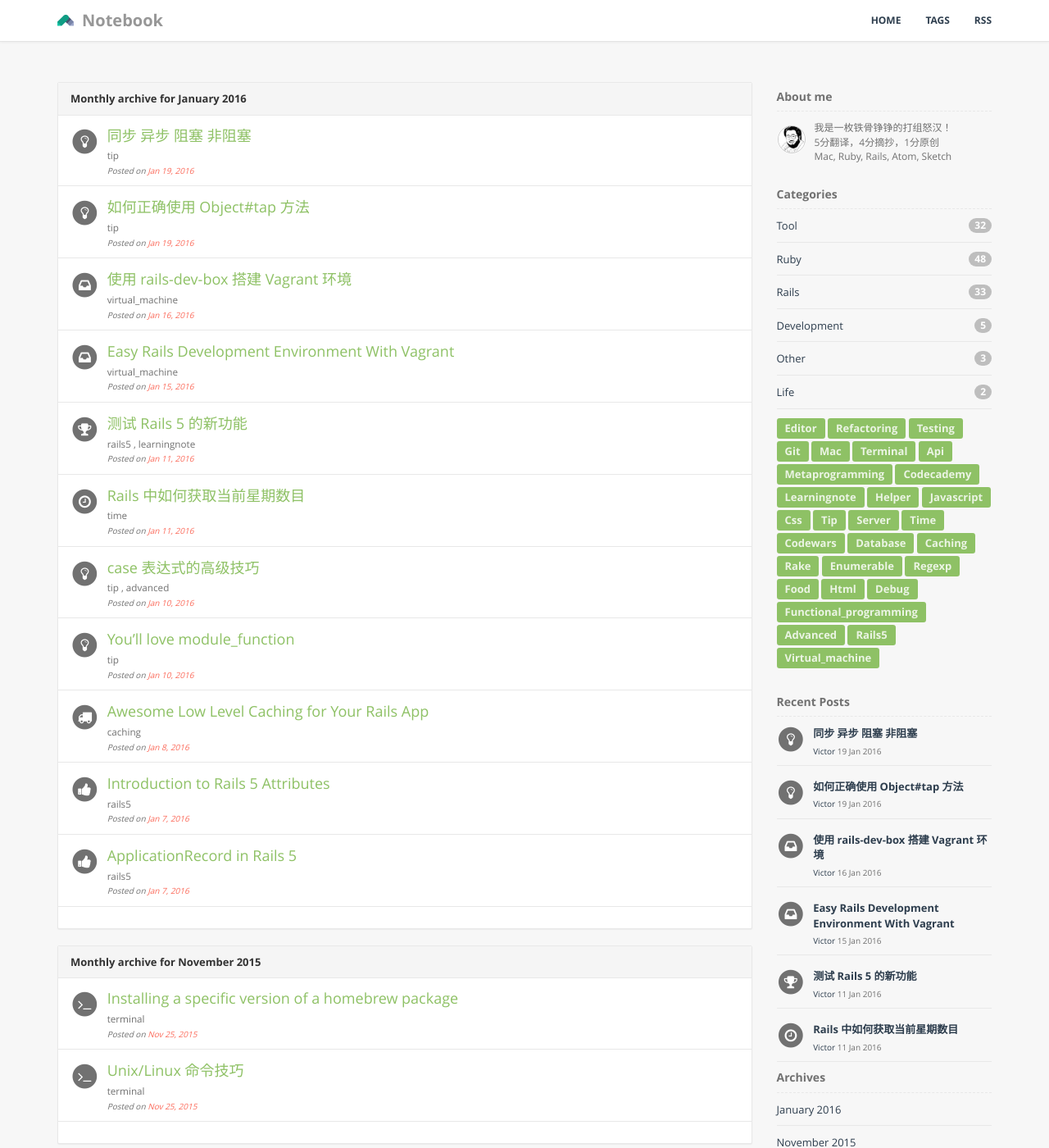
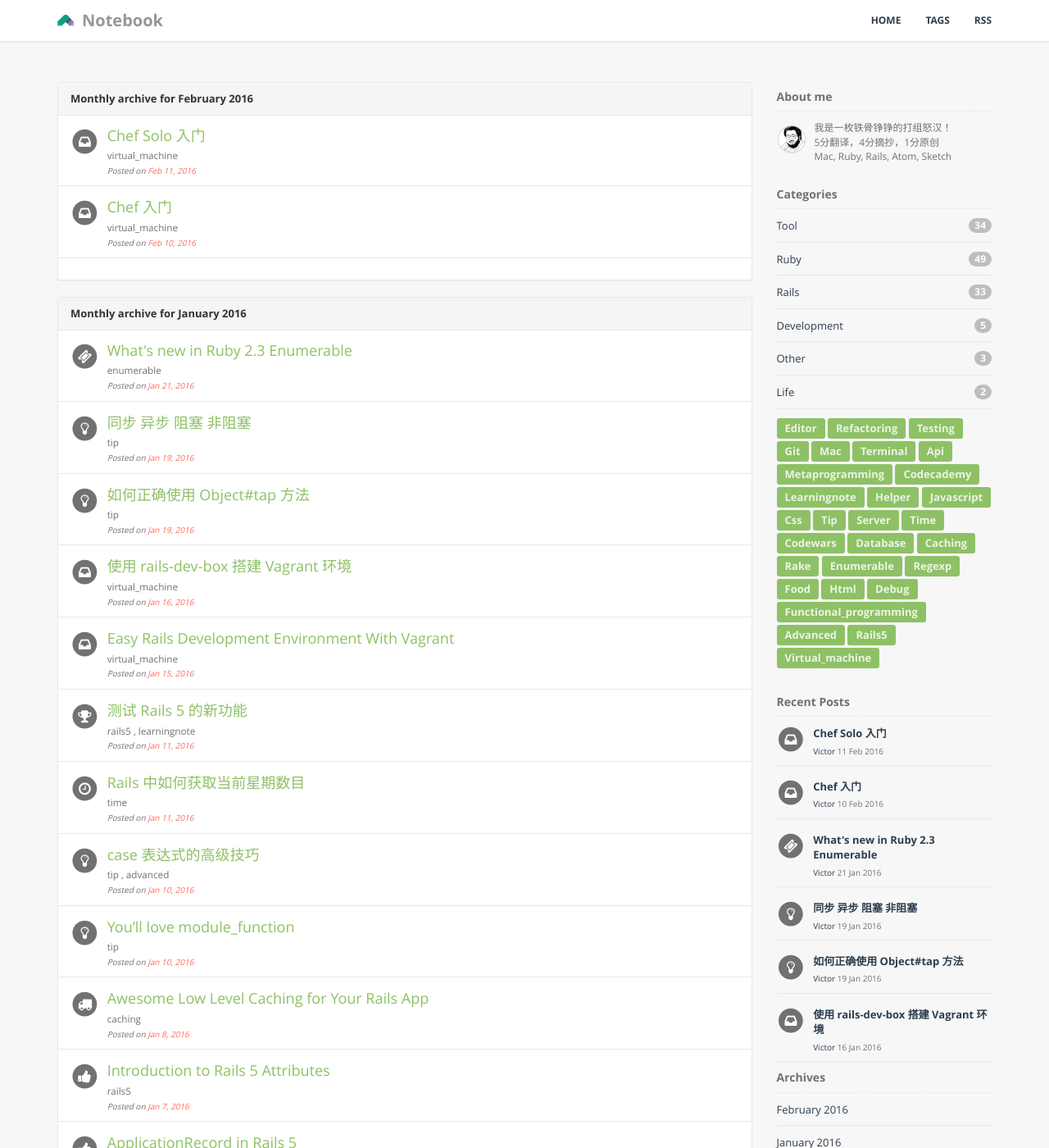
Before and after one commit to GiaoGiaoCat/GiaoGiaoCat.github.io, a Jekyll site: the page built from tags/archives.html, in a window 1280 px wide and 1400 px high. Shown: the whole window at 82% size. Built offline with Jekyll 4.4.1, drawn with Linux system fonts in a browser that asks for light colours; Markdown is read by kramdown in place of the engine named in the settings; some of the changed lines change nothing that is shown.

Commit message:
一些文章

````diff
--- a/_config.yml
+++ b/_config.yml
@@ -14,8 +14,6 @@ permalink: /:categories/:title/
 # markdown: kramdown
 markdown: redcarpet
 redcarpet:
-  extensions:
-    - fenced_code_blocks
-    - tables
+  extensions: ['fenced_code_blocks', 'tables']
 
 paginate: 22
--- /dev/null
+++ b/_posts/201601/2016-01-21-whats-new-in-ruby-2-3-enumerable.md
@@ -0,0 +1,153 @@
+---
+layout: post
+title:  "What's new in Ruby 2.3 Enumerable"
+date:   2016-01-21 15:00:00
+categories: ruby
+tags: enumerable
+author: "Victor"
+---
+
+Ruby 2.3 给 Enumerable 增加了两个新方法 `grep_v` 和 `chunk_while`。
+
+### grep_v
+
+通过 `grep` 查询可以从一组集合中筛选出符合条件的对象集合。条件表达式是 `some_object === item`。
+
+`===` 以前的文章已经介绍过几次了，这里不多说。
+
+我们可以通过 `select` 方法来筛选符合条件的对象集合，它内部的行为和 `===` 一样：
+
+```ruby
+1.upto(20).select { |i| (6..10) === i } # => [6, 7, 8, 9, 10]
+```
+
+但是现在可以通过 `grep` 简写成：
+
+```ruby
+1.upto(10).grep(6..8) # => [6, 7, 8]
+```
+
+`grep_v` 则取相反的集合：
+
+```ruby
+1.upto(10).grep_v(6..8) # => [1, 2, 3, 4, 5, 9, 10]
+```
+
+也可以接受正则表达式作为过滤参数：
+
+```ruby
+MONTHS.grep(/er$/) # => ["September", "October", "November", "December"]
+```
+
+和 [case 表达式的高级技巧](/ruby/case-statement-advanced-techniques/) 介绍的一样，可以通过给任何类或对象定义 `===` 来提高 `grep` 和 `grep_v` 的灵活性。
+
+### chunk_while
+
+Enumerable 模块提供了一些方法用来枚举相邻的元素。比如：`slice_when`，`slice_before`，`slice_after`，`each_cons` 以及可能少有人用的 `chunk` 方法。Ruby 2.3 又带来了新的方法 `chunk_while`。
+
+在介绍 `chunk_while` 之前先来看看 `chunk` 和 `slice_when`。
+
+首先我们利用 **Montrose** gem 来创建一些重复的数据方便随后的测试：
+
+```ruby
+require "montrose"
+
+r = Montrose.every(2.weeks, on: :tuesday, at: '12pm')
+
+r.take(10).to_a
+#=>
+[2016-02-02 12:00:00 -0500,
+ 2016-02-16 12:00:00 -0500,
+ 2016-03-01 12:00:00 -0500,
+ 2016-03-15 12:00:00 -0400,
+ 2016-03-29 12:00:00 -0400,
+ 2016-04-12 12:00:00 -0400,
+ 2016-04-26 12:00:00 -0400,
+ 2016-05-10 12:00:00 -0400,
+ 2016-05-24 12:00:00 -0400,
+ 2016-06-07 12:00:00 -0400]
+```
+
+对于日历来说，我们可能需要把这些数据按照月份分组。用 `group_by` 将每周二合并成数组再按照月份分组，将结果变成 hash 并返回：
+
+```ruby
+r.take(10).group_by(&:month)
+#=>
+{2=>[2016-02-02 12:00:00 -0500, 2016-02-16 12:00:00 -0500],
+ 3=>[2016-03-01 12:00:00 -0500, 2016-03-15 12:00:00 -0400, 2016-03-29 12:00:00 -0400],
+ 4=>[2016-04-12 12:00:00 -0400, 2016-04-26 12:00:00 -0400],
+ 5=>[2016-05-10 12:00:00 -0400, 2016-05-24 12:00:00 -0400],
+ 6=>[2016-06-07 12:00:00 -0400]}
+```
+
+`chunk` 方法和 `group_by` 很像，它也接受一个 `block/proc` 不过返回的是 enumerator 而不是 hash：
+
+```ruby
+r.take(10).chunk(&:month) #=> #<Enumerator: ...>
+```
+
+如果想得到和 `group_by` 一样的结果，可以利用 `Hash[]` 构造：
+
+```ruby
+Hash[r.take(10).chunk(&:month).to_a]
+#=>
+{2=>[2016-02-02 12:00:00 -0500, 2016-02-16 12:00:00 -0500],
+ 3=>[2016-03-01 12:00:00 -0500, 2016-03-15 12:00:00 -0400, 2016-03-29 12:00:00 -0400],
+ 4=>[2016-04-12 12:00:00 -0400, 2016-04-26 12:00:00 -0400],
+ 5=>[2016-05-10 12:00:00 -0400, 2016-05-24 12:00:00 -0400],
+ 6=>[2016-06-07 12:00:00 -0400]}
+```
+
+或者直接将结果转换成数组：
+
+```ruby
+r.take(10).chunk(&:month).to_a
+#=>
+[[2, [2016-02-02 12:00:00 -0500, 2016-02-16 12:00:00 -0500]],
+ [3, [2016-03-01 12:00:00 -0500, 2016-03-15 12:00:00 -0400, 2016-03-29 12:00:00 -0400]],
+ [4, [2016-04-12 12:00:00 -0400, 2016-04-26 12:00:00 -0400]],
+ [5, [2016-05-10 12:00:00 -0400, 2016-05-24 12:00:00 -0400]],
+ [6, [2016-06-07 12:00:00 -0400]]]
+```
+
+如果我们只想按照时间分组，而不含有月份的数据：
+
+```ruby
+r.take(10).group_by(&:month).values
+#=>
+[[2016-02-02 12:00:00 -0500, 2016-02-16 12:00:00 -0500],
+ [2016-03-01 12:00:00 -0500, 2016-03-15 12:00:00 -0400, 2016-03-29 12:00:00 -0400],
+ [2016-04-12 12:00:00 -0400, 2016-04-26 12:00:00 -0400],
+ [2016-05-10 12:00:00 -0400, 2016-05-24 12:00:00 -0400],
+ [2016-06-07 12:00:00 -0400]]
+```
+
+也可以用 `slice_when` 来代替这一操作，
+
+```ruby
+r.take(10).slice_when { |a, b| a.month != b.month }.to_a
+#=>
+[[2016-02-02 12:00:00 -0500, 2016-02-16 12:00:00 -0500],
+ [2016-03-01 12:00:00 -0500, 2016-03-15 12:00:00 -0400, 2016-03-29 12:00:00 -0400],
+ [2016-04-12 12:00:00 -0400, 2016-04-26 12:00:00 -0400],
+ [2016-05-10 12:00:00 -0400, 2016-05-24 12:00:00 -0400],
+ [2016-06-07 12:00:00 -0400]]
+ ```
+
+需要注意的是 `slice_when` 和 `chunk` 一样返回的是 enumerator。
+
+而 `chunk_while` 和 `slice_when` 的意义正好相反：
+
+```ruby
+r.take(10).chunk_while { |a, b| a.month == b.month }.to_a
+#=>
+[[2016-02-02 12:00:00 -0500, 2016-02-16 12:00:00 -0500],
+ [2016-03-01 12:00:00 -0500, 2016-03-15 12:00:00 -0400, 2016-03-29 12:00:00 -0400],
+ [2016-04-12 12:00:00 -0400, 2016-04-26 12:00:00 -0400],
+ [2016-05-10 12:00:00 -0400, 2016-05-24 12:00:00 -0400],
+ [2016-06-07 12:00:00 -0400]]
+```
+
+### 相关阅读
+
+* [Enumerable 系列文章](https://rossta.net/blog/series/enumerable.html)
--- /dev/null
+++ b/_posts/201602/2016-02-10-chef.md
@@ -0,0 +1,276 @@
+---
+layout: post
+title:  "Chef 入门"
+date:   2016-02-10 12:30:00
+categories: tool
+tags: virtual_machine
+author: "Victor"
+---
+
+## 基础
+
+### 什么是 Chef
+
+Chef 是自动化运维工具，类似的还有 puppet、cfengine、func、fabric、[ansible](http://ansible.cc/)、salt、[Rex](http://rexify.org/)、[Pallet](http://palletops.com/)、Sprinkle 等等。
+
+Chef 帮我们把服务器的配置和维护变的像写代码一样，我们可以对它持续维护、版本控制、测试、并和同事协作进行修改。
+
+简单的说 mina 和 capistrano 用来部署 rails app，而 Chef 用来配置服务器的环境。
+
+那么为啥我选择学习 Chef 而不是其它的呢？
+
+1. Vagrant 的文档只提到 Ansible, Chef 和 Puppet，所以只能选择这三个
+2. 这三个只有 Chef 是基于 Ruby 写的，DSL 语法看起来舒服点
+
+Chef 有两种 [Chef-Solo](https://docs.chef.io/chef_solo.html) 和 [Chef-Server](https://docs.chef.io/chef_server.html)。
+
+* Chef-Server 需要安装在一台单独的机器中，它可以管理多台服务器
+* Chef-Solo 适合单机情况，适合放置在个人电脑上，配合 cookbooks 的各种 recipe 去管理 Vagrant 虚拟机所需要的各种软件配置
+
+### 一些概念
+
+* node 指你安装的机器
+* workstation 用来编辑 recipe 的机器，也就是你的个人电脑
+* kitchen 指 chef 配置文件（solo.rb）所在的位置
+* recipe 指你用 Ruby DSL 语法写成的指示 node 如何进行配置的文件
+* cookbook 存放 recipe、template、attributes 等 resource 的地方，也就是含有安装步骤、设置、样式的配置集合
+* resource 一个抽象概念，file、template、package 都可以认为是一个 resource
+* data bag 指用来设定 node 参数的 JSON 文档
+
+## Learn the Chef basics on Ubuntu
+
+下面顺着 https://learn.chef.io/learn-the-basics/ubuntu/ 的步骤来一步步学习吧
+
+接下来我们将学习到：
+
+* 了解 Chef 是如何运作的
+* 学会基本的 Chef 配置代码写法
+* 将配置应用到服务器上
+
+### Set up a machine to manage
+
+1. 一台装好了 Ubuntu 14.04 的虚拟机
+2. 一个你喜欢用的编辑器，比如 VIM
+3. 在虚拟机上执行 `sudo apt-get update`
+
+安装 Chef Development Kit `curl https://omnitruck.chef.io/install.sh | sudo bash -s -- -c current -P chefdk` 再执行 `chef-apply -v` 确认安装成功。
+
+### Configure a resource
+
+假设我们有一个项目：管理一个组织的当天信息 (MOTD)，接下来就用这个项目来进行学习。
+
+第一步：创建工作目录
+
+```bash
+mkdir ~/chef-repo
+cd ~/chef-repo
+```
+
+初始化 MOTD 系统，为了让一切简单点，我们把它放在 **/tmp** 文件夹下。
+
+第二步：在 **~/chef-repo** 目录下，创建 **hello.rb**
+
+```ruby
+# hello.rb
+file '/tmp/motd' do
+  content 'hello world'
+end
+```
+
+返回 Terminal 执行 `chef-client --local-mode hello.rb`。
+
+忽略掉那些警告信息，我们可以看到一个新文件 **/tmp/motd** 被创建。用 `more /tmp/motd` 来确认文件被写入了正确的数据。
+
+因为 Chef 仅在需要的时候才执行，所以再次运行 `chef-client --local-mode hello.rb` 并不会重复创建 **/tmp/motd**。
+
+第三步：修改 **hello.rb** 的内容。
+
+```ruby
+file '/tmp/motd' do
+  content 'hello chef'
+end
+```
+
+再次执行 `chef-client --local-mode hello.rb` 就会发现这次 Chef 执行了。
+
+第四步：确保 MOTD 文件没有被其它人修改。
+
+```bash
+echo 'hello robots' > /tmp/motd
+chef-client --local-mode hello.rb
+```
+
+第五步：删除 MOTD 文件
+
+```ruby
+# goodbye.rb
+file '/tmp/motd' do
+  action :delete
+end
+```
+
+执行 `chef-client --local-mode goodbye.rb` 并执行 `more /tmp/motd` 验证删除成功。
+
+### Configure a package and service
+
+下面来学习如何用 Chef 管理 package 和 service。
+
+第一步：安装 apache package。
+
+```ruby
+# webserver.rb
+package 'apache2'
+```
+
+因为 **:install** 是默认动作，所以我们不需要显示声明，直接执行 `sudo chef-client --local-mode webserver.rb`。
+
+注意，这里我们需要 `sudo`。和刚才一样，再次执行这条命令不会重复安装 apache。
+
+第二步：将 apache 服务添加进入启动项，这样当服务器重启的时候，apache 服务就会自动启动。
+
+```ruby
+# webserver.rb
+package 'apache2'
+
+service 'apache2' do
+  supports :status => true
+  action [:enable, :start]
+end
+```
+
+第三步：创建首页
+
+```ruby
+# webserver.rb
+package 'apache2'
+
+service 'apache2' do
+  supports :status => true
+  action [:enable, :start]
+end
+
+file '/var/www/html/index.html' do
+  content '<html>
+  <body>
+    <h1>hello world</h1>
+  </body>
+</html>'
+end
+```
+
+执行 `sudo chef-client --local-mode webserver.rb`
+
+第四步：确认站点运行
+
+`curl localhost`
+
+## Make your recipe more manageable
+
+cookbook 给 recipes 和其需要引用的文件提供了一个便于组织的结构。比如刚才的 Web 首页 HTML 就不需要写在配置文件中了。
+
+第一步：创建 cookbook
+
+```bash
+cd ~/chef-repo
+mkdir cookbooks
+cd cookbooks
+chef generate cookbook learn_chef_apache2
+```
+
+使用 chef 命令生成名为 **learn_chef_apache2** 的 cookbook。
+
+```
+tree
+.
+└── learn_chef_apache2
+    ├── Berksfile
+    ├── chefignore
+    ├── metadata.rb
+    ├── README.md
+    ├── recipes
+    │   └── default.rb
+    ├── spec
+    │   ├── spec_helper.rb
+    │   └── unit
+    │       └── recipes
+    │           └── default_spec.rb
+    └── test
+        └── integration
+            ├── default
+            │   └── serverspec
+            │       └── default_spec.rb
+            └── helpers
+                └── serverspec
+                    └── spec_helper.rb
+```
+
+注意 recipes 文件夹中的 default.rb，我们接下来把 apache 的配置挪到这里来。
+
+第二步：创建 template
+
+```
+sudo chef generate template learn_chef_apache2 index.html
+tree
+.
+└── learn_chef_apache2
+    ├── Berksfile
+    ├── chefignore
+    ├── metadata.rb
+    ├── README.md
+    ├── recipes
+    │   └── default.rb
+    ├── spec
+    │   ├── spec_helper.rb
+    │   └── unit
+    │       └── recipes
+    │           └── default_spec.rb
+    ├── templates
+    │   └── default
+    │       └── index.html.erb
+    └── test
+        └── integration
+            ├── default
+            │   └── serverspec
+            │       └── default_spec.rb
+            └── helpers
+                └── serverspec
+                    └── spec_helper.rb
+```
+
+修改 **templates/default/index.html.erb**
+
+```html
+<html>
+  <body>
+    <h1>hello world</h1>
+  </body>
+</html>
+```
+
+第三步：修改 recipe 引用 HTML template
+
+```ruby
+# learn_chef_apache2/recipes/default.rb
+package 'apache2'
+
+service 'apache2' do
+  supports :status => true
+  action [:enable, :start]
+end
+
+template '/var/www/html/index.html' do
+  source 'index.html.erb'
+end
+```
+
+第四步：执行 cookbook
+
+`sudo chef-client --local-mode --runlist 'recipe[learn_chef_apache2]'`
+
+
+## 相关链接
+
+* [chef-dk](https://github.com/chef/chef-dk#uninstallation-instructions)
+* [Getting started with Chef](http://gettingstartedwithchef.com/)
+* [Chef is Easy](https://chefiseasy.com/)
+* [Cooking Infrastructure by Chef](http://chef.leopard.in.ua/)
--- /dev/null
+++ b/_posts/201602/2016-02-11-chef-solo.md
@@ -0,0 +1,135 @@
+---
+layout: post
+title:  "Chef Solo 入门"
+date:   2016-02-11 12:30:00
+categories: tool
+tags: virtual_machine
+author: "Victor"
+---
+
+## 概述
+
+Chef Solo 是学习使用 Chef 的最简单的方式。它是开源的 chef-client，不需要单独的 server 就可以在 nodes 上使用 cookbooks。它不支持如下功能：
+
+* Node data storage
+* Search indexes
+* Centralized distribution of cookbooks
+* A centralized API that interacts with and integrates infrastructure components
+* Authentication or authorization
+* Persistent attributes
+
+## 入门
+
+### 所需环境
+
+要开始使用 Chef，首先需要创建一个 chef-repo 也就是 kitchen，因为我学习的目的就是部署 Rails 项目，所以下面的例子我就直接用项目目录了。
+
+先在 Gemfile 中添加
+
+```ruby
+gem 'knife−solo'
+gem 'berkshelf'
+```
+
+Knife 是一个命令行工具，它为本地 chef-repo 和 Chef server 之间提供接口。在 Chef Solo 下我们最好使用 [knife−solo](http://matschaffer.github.io/knife-solo/) 插件。它为我们额外提供 5 个命令：
+
+* `knife solo init` 用来创建一个符合 Chef 标准结构的新目录（kitchen）用来创建和储存 recipes。
+* `knife solo prepare` 在指定的机器上安装 Chef。
+* `knife solo cook` 将当前的 kitchen 上传的目标主机并执行 `chef-solo`
+* `knife solo bootstrap` 会顺序执行前两个命令 `prepare` 和 `cook`
+* `knife solo clean` 从目标主机上删除 kitchen
+
+Knife-solo 也可以和 [Berkshelf](http://berkshelf.com/) 或 [Librarian-Chef](https://github.com/applicationsonline/librarian-chef) 协作。
+
+[Berkshelf](http://berkshelf.com/) 的作用就像 bundle 一样，它管理 cookbooks 和它们的依赖。Librarian-Chef 也类似，但这里我们选择 Berkshelf，因为这个似乎更流行。
+
+### Creation of kitchen (chef-repo)
+
+`knife solo init .` 会在当前目录下创建 kitchen，我们介绍一下它所创建的目录和文件。
+
+* .chef - a hidden directory that is used to store .pem files and the knife.rb file
+* cookbooks - directory for Chef cookbooks. This directory will be used for vendor cookbooks, that will be installed with the help of berkshelf
+* data_bags - directory for Chef Data Bags
+* environments - directory for Chef environments
+* nodes - directory for Chef nodes
+* roles - directory for Chef roles
+* site−cookbooks - directory for your custom Chef cookbooks
+* Berksfile - file contains a list of sources identifying which cookbooks to retrieve and where to get them for berkshelf (like Gemfile for rubygems)
+
+这条命令也会同时把 cookbooks 目录加入到 .gitignore 文件中。
+
+### .Chef 目录
+
+.chef 目录用来储存 .pem 文件和 knife.rb 文件。
+
+对 Chef Solo 来说，这个目录仅包含 knife.rb 文件。knife.rb 用来给 Knife 说明 chef-repo-specific 的配置详情。这是默认的配置文件，每次运行都会加载并执行它。默认的配置文件存放在 ~/.chef/knife.rb。如果在当前的 chef-repo 目录存在 .chef/knife.rb 文件，则其中的设置会覆盖默认的设置。
+
+```ruby
+cookbook_path    ["cookbooks", "site-cookbooks"]
+node_path        "nodes"
+role_path        "roles"
+environment_path "environments"
+data_bag_path    "data_bags"
+#encrypted_data_bag_secret "data_bag_key"
+
+knife[:berkshelf_path] = "cookbooks"
+Chef::Config[:ssl_verify_mode] = :verify_peer if defined? ::Chef
+```
+
+解释一下这些选项：
+
+* cookbook_path - the sub-directory for cookbooks on the chef-client
+* node_path - the sub-directory for nodes on the chef-client
+* role_path - the sub-directory for roles on the chef-client
+* environment_path - the sub-directory for environments on the chef-client
+* `data_bag_path` - the sub-directory for Data Bags on the chef-client
+* knife[:berkshelf_path] - as you remember, knife-solo have integration with Berkshelf and Librarian-Chef. By this option we set directory in which knife will install vendor cookbooks from Berksfile before «cook» node
+
+### Vendor cookbooks and berkshelf
+
+修改 Berksfile
+
+```ruby
+source "https://api.berkshelf.com"
+
+cookbook 'apache2'
+```
+
+然后执行 `berks install`。当存在多个 chef-repo 的时候，为了避免 cookbooks 重复，默认情况下 cookbooks 会安装在 ~/.berkshelf 目录内。但是我们通过 knife.rb 中的 **knife[:berkshelf_path]** 参数指定了安装目录为 cookbooks。
+
+你也可以通过 `berks vendor cookbooks` 命令将其安装在当前工作目录的 cookbooks 目录下。
+
+### Defining nodes
+
+Node 可以是一台真实的机器、本地虚拟机或者云服务器。多数情况下 kitchen 下 nodes 的数量和服务器的数量相等。为了给正确的机器安装 apache2，我们需要在 nodes 文件夹下创建一个文件。一般来说这个文件会用机器的域名来命名，比如 web1.example.com 的话就叫 **nodes/web1.example.com.json**。
+
+```json
+{
+  "run_list": []
+}
+```
+
+Node 包含的是一个有效的 JSON 格式文件。这个文件中主要的 key 是 run_list。这个 key 包含了 recipes 的 roles 数组将在机器上执行。它会按照顺序执行。下面我们配置成 apache2 安装所需的格式。
+
+```json
+{
+  "run_list": [
+    "recipe[apache2]"
+  ]
+}
+```
+
+## 缺点
+
+使用 Vagrant 的 Provisioning 而不用 berks 的缺点也很明显：
+
+1. 不够 DRY，每个项目要重写一遍
+2. 无法配置更多参数，包括修改 cookbook 等
+
+## 相关链接
+
+* [使用Chef-Solo一鍵安裝機器](http://gogojimmy.net/2013/06/01/Chef-Solo-Basic-with-Vagrant/)
+* [The resource for Chef cookbooks - Chef Supermarket](https://supermarket.chef.io)
+* [Using Vagrant for Rails Development](https://gorails.com/guides/using-vagrant-for-rails-development)
+* [造云记（2）：chef 一键部署与 Railsbox 示例](https://ruby-china.org/topics/13211)
+* [Chef Solo Basics](http://railscasts.com/episodes/339-chef-solo-basics)
````
